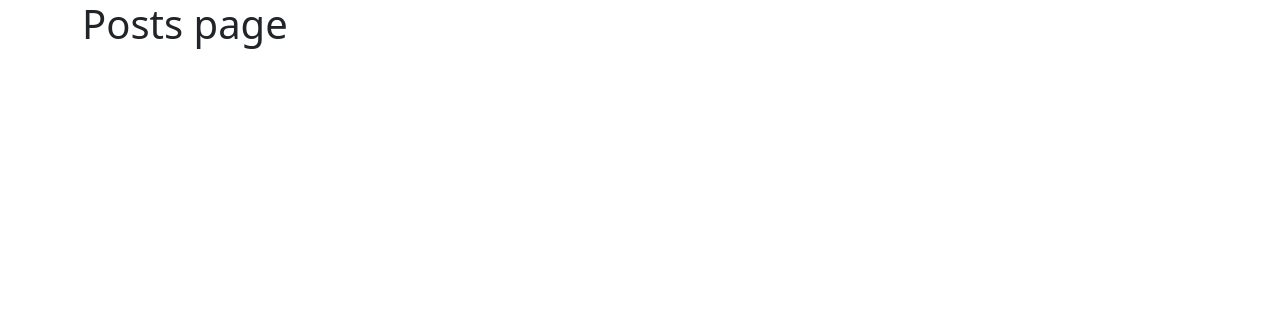
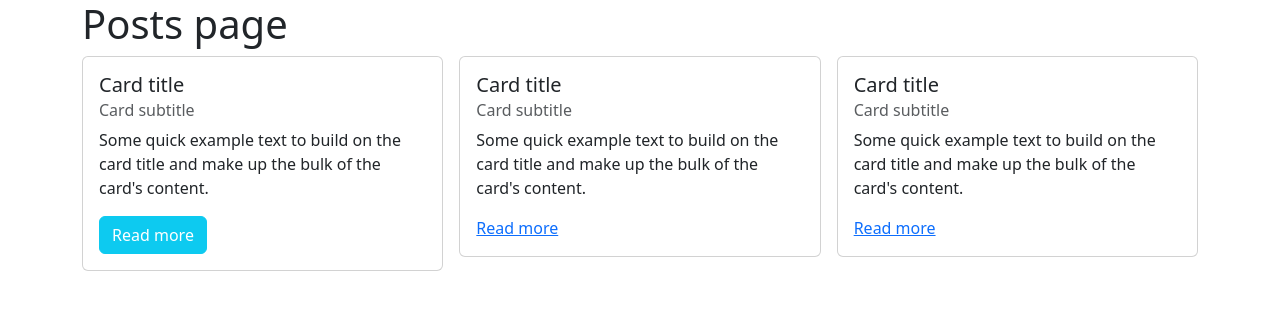
Before and after one commit to MariusCodeAcademy/type19_15_node_middleware, a plain HTML site: page front-end/index.html in a window 1280 px wide. Drawn offline with nearby package versions, Linux system fonts and the light colour scheme.

Commit message:
card html

```diff
--- a/front-end/front.js
+++ b/front-end/front.js
@@ -1,2 +1,5 @@
 'use strict';
 console.log('front.js file was loaded');
+
+const baseUrl = 'http://localhost:3000/api';
+const postsUrl = `${baseUrl}/posts`;
--- a/front-end/index.html
+++ b/front-end/index.html
@@ -10,12 +10,55 @@
   <script src="https://cdn.jsdelivr.net/npm/bootstrap@5.3.2/dist/js/bootstrap.bundle.min.js"
     integrity="sha384-C6RzsynM9kWDrMNeT87bh95OGNyZPhcTNXj1NW7RuBCsyN/o0jlpcV8Qyq46cDfL" crossorigin="anonymous"
     defer></script>
+  <script src="front.js" defer></script>
 </head>
 
 <body>
   <div class="container">
     <h1>Posts page</h1>
 
+    <div class="row g-3">
+      <div class="col-lg-4 col-sm-6">
+        <!-- card start -->
+        <div class="card">
+          <div class="card-body">
+            <h5 class="card-title">Card title</h5>
+            <h6 class="card-subtitle mb-2 text-body-secondary">Card subtitle</h6>
+            <p class="card-text">Some quick example text to build on the card title and make up the bulk of the card's
+              content.</p>
+            <a href="#" class="btn btn-info text-white">Read more</a>
+          </div>
+        </div>
+        <!-- card end -->
+      </div>
+      <div class="col-lg-4 col-sm-6">
+        <!-- card start -->
+        <div class="card">
+          <div class="card-body">
+            <h5 class="card-title">Card title</h5>
+            <h6 class="card-subtitle mb-2 text-body-secondary">Card subtitle</h6>
+            <p class="card-text">Some quick example text to build on the card title and make up the bulk of the card's
+              content.</p>
+            <a href="#" class="card-link">Read more</a>
+          </div>
+        </div>
+        <!-- card end -->
+      </div>
+      <div class="col-lg-4 col-sm-6">
+        <!-- card start -->
+        <div class="card">
+          <div class="card-body">
+            <h5 class="card-title">Card title</h5>
+            <h6 class="card-subtitle mb-2 text-body-secondary">Card subtitle</h6>
+            <p class="card-text">Some quick example text to build on the card title and make up the bulk of the card's
+              content.</p>
+            <a href="#" class="card-link">Read more</a>
+          </div>
+        </div>
+        <!-- card end -->
+      </div>
+    </div>
+
   </div>
 </body>
 
```
